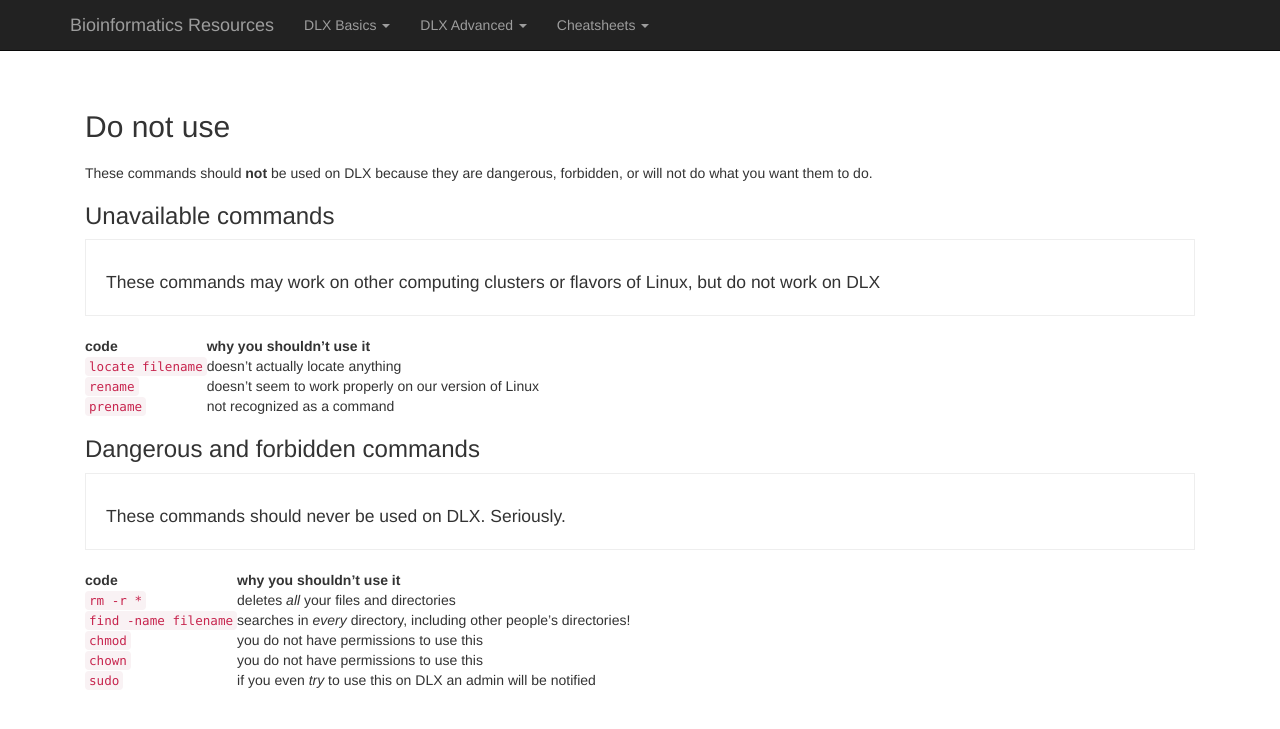
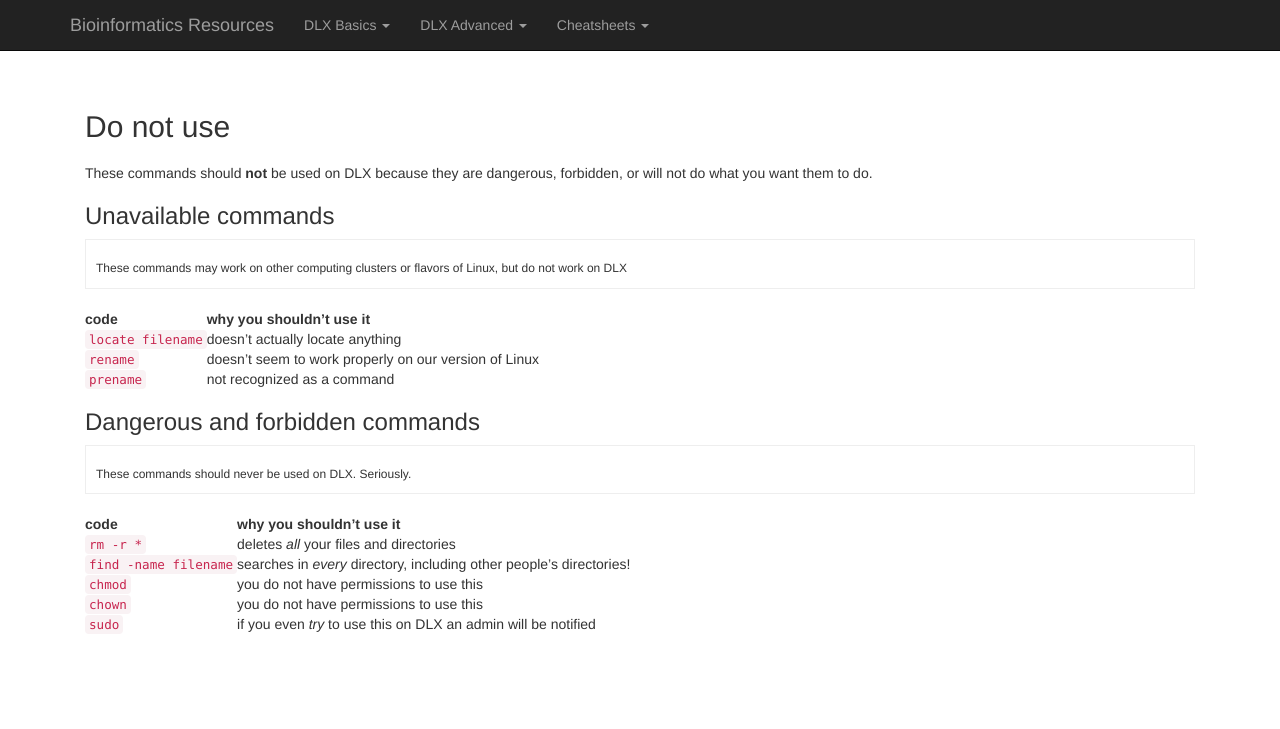
Before and after one commit to karajones/karajones.github.io, a Jekyll site: the page built from commands/basics6.md, in a window 1280 px wide. Shown: the top 729 px of the page. Built offline with Jekyll 4.4.1, drawn with Linux system fonts in a browser that asks for light colours; nearby versions of some CDN libraries; our own code applies the rules of GitHub Pages for plain Markdown files.

Commit message:
Update _type.scss

```diff
--- a/css/bootstrap/_type.scss
+++ b/css/bootstrap/_type.scss
@@ -239,9 +239,9 @@ abbr[data-original-title] {
 
 // Blockquotes
 blockquote {
-  padding: $line-height-computed;
+  padding: ( $line-height-computed / 2 );
   margin: 0 0 $line-height-computed;
-  font-size: $blockquote-font-size;
+  font-size: 12px;
   border-left: 3px solid #000;
   border: 1px solid $blockquote-border-color;
 
```
